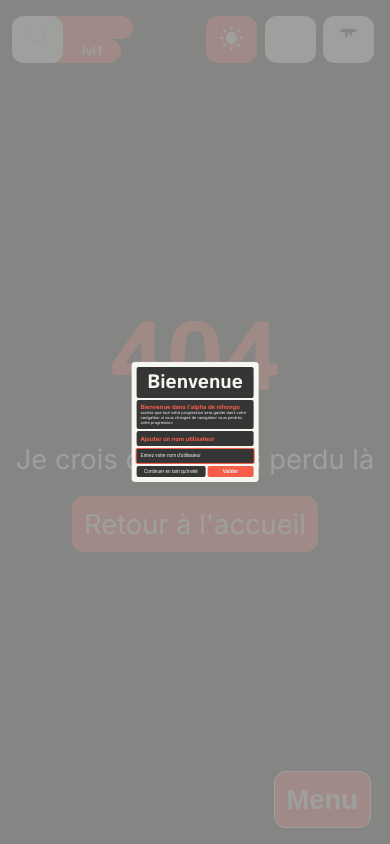
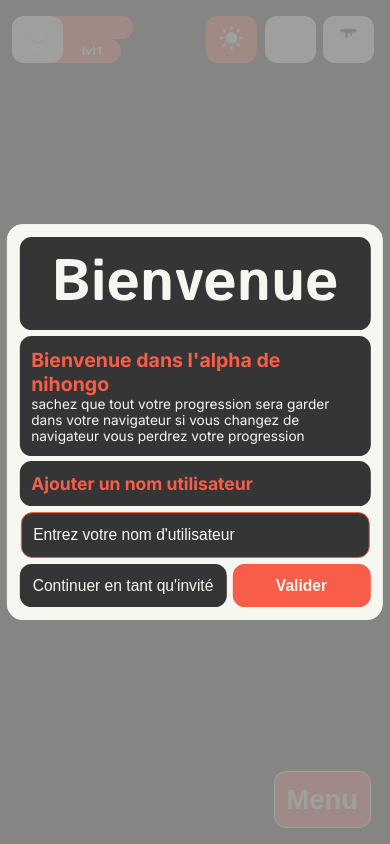
Before and after one commit to Thomasfouquereau/Nihongo, a React (Vite) app: page /Profile in a window 390 px wide. Built offline with nearby package versions, Linux system fonts and the light colour scheme.

Commit message:
fix mobile ui

```diff
--- a/src/component/notification/message de bienvenue/MessageDeBienvenueA.jsx
+++ b/src/component/notification/message de bienvenue/MessageDeBienvenueA.jsx
@@ -15,7 +15,6 @@ const Container = styled.div`
         background-color: #929291dd;
         z-index: 100;
     }
-
 `
 
 const MessageDeBienvenueContainer = styled.div`
@@ -36,6 +35,13 @@ const MessageDeBienvenueContainer = styled.div`
     gap: 0.5vw;
     z-index: 101;
     color: ${(props) => props.$fontColor};
+    @media screen and (max-width: 560px) {
+        width: 90vw;
+        height: 95vw;
+        border-radius: 4vw;
+        gap: 1.5vw;
+        padding: 3vw;
+    }
     h1{
         background-color: ${(props) => props.$mainBgColor};
         width: 100%;
@@ -46,16 +52,29 @@ const MessageDeBienvenueContainer = styled.div`
         align-items: center;
         justify-content: center;
         border-radius: 0.5vw;
+        @media screen and (max-width: 560px) {
+            height: 27vw;
+            font-size: 15vw;
+            border-radius: 3vw;
+        }
     }
     p{
         font-size: 1vw;
         background-color: ${(props) => props.$mainBgColor};
         padding: 1vw;
         border-radius: 0.5vw;
+        @media screen {
+            font-size: 3.5vw;
+            border-radius: 3vw;
+            padding: 3vw;
+        }
         span{
             font-size: 1.5vw;
             font-weight: 700;
             color: ${(props) => props.$color};
+            @media screen and (max-width: 560px) {
+                font-size: 5vw;
+            }
         }
     }
 `
@@ -66,7 +85,9 @@ const UserNameContainer = styled.div`
     align-items: center;
     gap: 0.5vw;
     width: 100%;
-
+    @media screen and (max-width: 560px) {
+        gap: 1.5vw;
+    }
     p{
         font-size: 1.5vw;
         background-color: ${(props) => props.$mainBgColor};
@@ -74,6 +95,11 @@ const UserNameContainer = styled.div`
         width:calc( 100% - 2vw);
         color: ${(props) => props.$color};
         font-weight: 700;
+        @media screen and (max-width: 560px) {
+            font-size: 4.5vw;
+            border-radius: 3vw;
+            width:calc( 100% - 6vw);
+        }
     }
     input{
         height: 3vw;
@@ -85,15 +111,28 @@ const UserNameContainer = styled.div`
         background-color: ${(props) => props.$mainBgColor};
         color: ${(props) => props.$fontColor};
         border: 0.3vw solid ${(props) => props.$color};
+        @media screen and (max-width: 560px) {
+            height: 11vw;
+            border-radius: 3vw;
+            font-size: 4vw;
+            width:calc( 100% - 4.5vw);
+            padding-left: 3vw;
+        }
     }
     input::placeholder{
         font-size: 1.2vw;
         color: ${(props) => props.$fontColor};
+        @media screen and (max-width: 560px) {
+            font-size: 4vw;
+        }
     }
     div{
         display: flex;
         gap: 0.5vw;
         width: 100%;
+        @media screen and (max-width: 560px) {
+            gap: 1.5vw;
+        }
         button{
             height: 3vw;
             border: none;
@@ -102,6 +141,11 @@ const UserNameContainer = styled.div`
             color: ${(props) => props.$fontColor};
             font-size: 1.2vw;
             cursor: pointer;
+            @media screen and (max-width: 560px) {
+                height: 11vw;
+                border-radius: 3vw;
+                font-size: 4vw;
+            }
         }
         button:nth-child(1){
             width: 60%;
```
